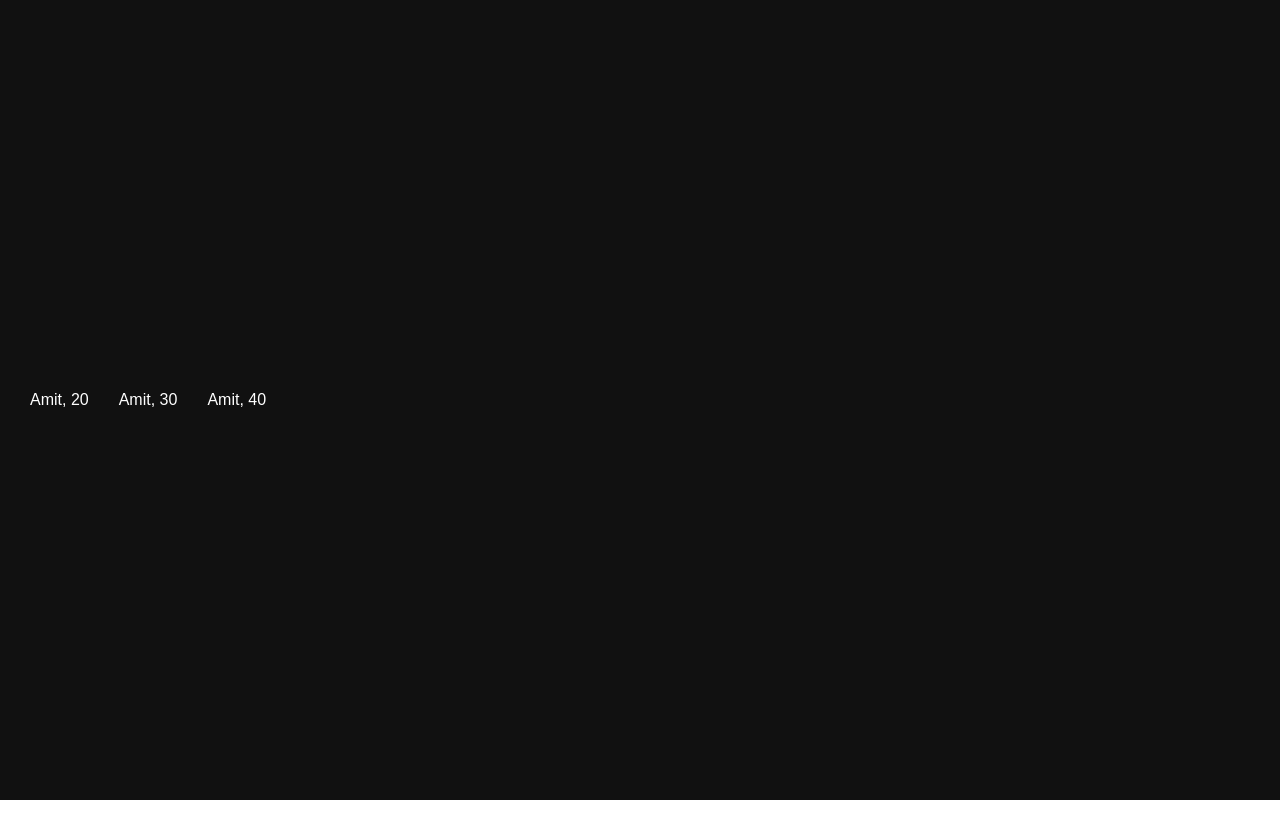
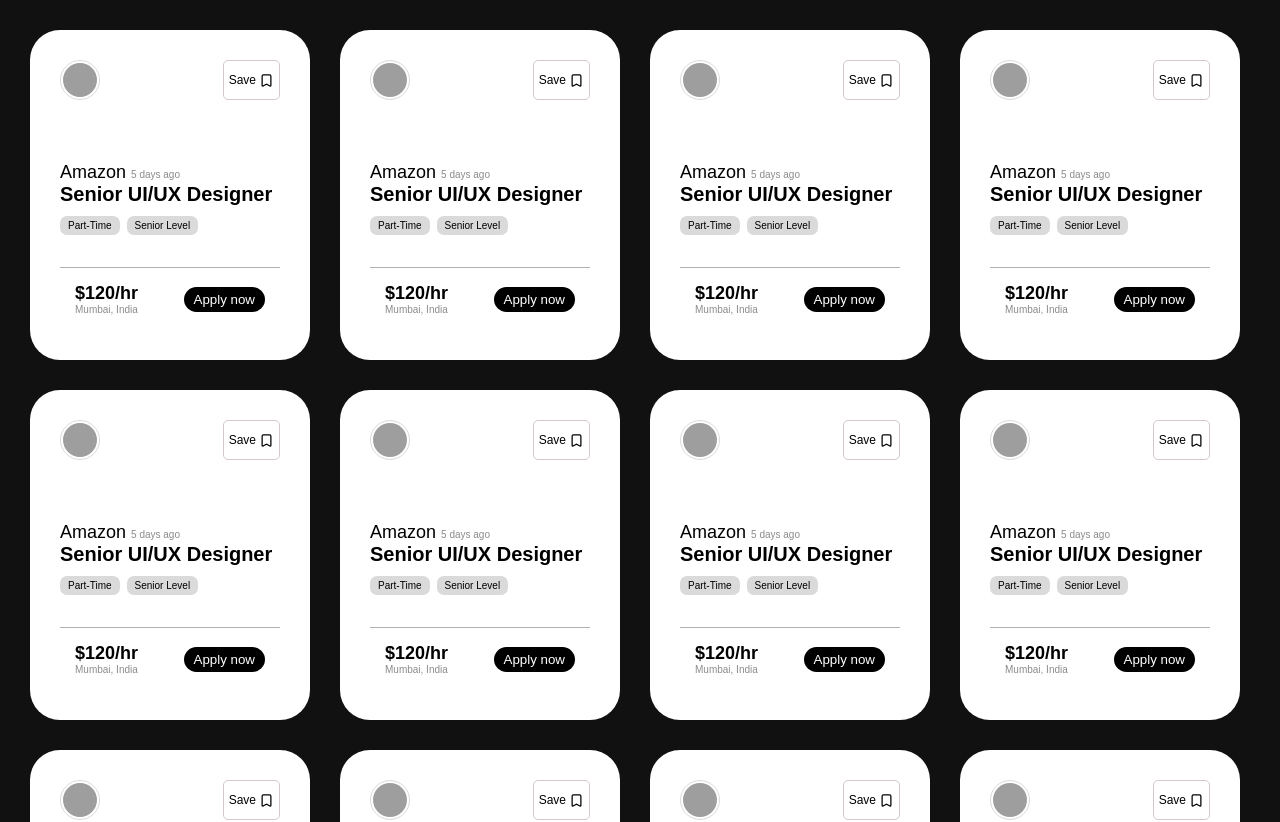
Before and after one commit to realamiit/Webpage, a React (Vite) app in the folder 04-cards-project/: page / in a window 1280 px wide. Shown: the top 822 px of the page. Before the commit the page ends 800 px from the top, so only its background shows below. Built offline with nearby package versions, Linux system fonts and the light colour scheme; grey boxes are pictures that could not be loaded.

Commit message:
Dlelet User.jsx because no need it was just for practice also

```diff
--- a/04-cards-project/src/App.jsx
+++ b/04-cards-project/src/App.jsx
@@ -5,16 +5,216 @@
 
 const App = () => {
 
-  const arr = [
-    20,30,40
-  ];
+  const jobs = [
+  {
+    brandLogo: "https://logo.clearbit.com/google.com",
+    companyName: "Google",
+    datePosted: "2 days ago",
+    post: "Software Engineer",
+    tag1: "Full Time",
+    tag2: "Junior Level",
+    pay: "$28/hour",
+    location: "Mumbai, India"
+  },
+  {
+    brandLogo: "https://logo.clearbit.com/microsoft.com",
+    companyName: "Microsoft",
+    datePosted: "1 week ago",
+    post: "Frontend Developer",
+    tag1: "Full Time",
+    tag2: "Mid Level",
+    pay: "$32/hour",
+    location: "Mumbai, India"
+  },
+  {
+    brandLogo: "https://logo.clearbit.com/amazon.com",
+    companyName: "Amazon",
+    datePosted: "3 days ago",
+    post: "Backend Developer",
+    tag1: "Full Time",
+    tag2: "Junior Level",
+    pay: "$26/hour",
+    location: "Mumbai, India"
+  },
+  {
+    brandLogo: "https://logo.clearbit.com/meta.com",
+    companyName: "Meta",
+    datePosted: "5 days ago",
+    post: "React Developer",
+    tag1: "Full Time",
+    tag2: "Mid Level",
+    pay: "$30/hour",
+    location: "Mumbai, India"
+  },
+  {
+    brandLogo: "https://logo.clearbit.com/apple.com",
+    companyName: "Apple",
+    datePosted: "1 week ago",
+    post: "iOS Developer",
+    tag1: "Full Time",
+    tag2: "Senior Level",
+    pay: "$38/hour",
+    location: "Mumbai, India"
+  },
+  {
+    brandLogo: "https://logo.clearbit.com/netflix.com",
+    companyName: "Netflix",
+    datePosted: "10 days ago",
+    post: "Full Stack Developer",
+    tag1: "Full Time",
+    tag2: "Senior Level",
+    pay: "$42/hour",
+    location: "Mumbai, India"
+  },
+  {
+    brandLogo: "https://logo.clearbit.com/adobe.com",
+    companyName: "Adobe",
+    datePosted: "4 days ago",
+    post: "UI Engineer",
+    tag1: "Full Time",
+    tag2: "Mid Level",
+    pay: "$31/hour",
+    location: "Mumbai, India"
+  },
+  {
+    brandLogo: "https://logo.clearbit.com/salesforce.com",
+    companyName: "Salesforce",
+    datePosted: "6 days ago",
+    post: "Java Developer",
+    tag1: "Full Time",
+    tag2: "Junior Level",
+    pay: "$27/hour",
+    location: "Mumbai, India"
+  },
+  {
+    brandLogo: "https://logo.clearbit.com/ibm.com",
+    companyName: "IBM",
+    datePosted: "2 weeks ago",
+    post: "Cloud Engineer",
+    tag1: "Full Time",
+    tag2: "Mid Level",
+    pay: "$30/hour",
+    location: "Mumbai, India"
+  },
+  {
+    brandLogo: "https://logo.clearbit.com/oracle.com",
+    companyName: "Oracle",
+    datePosted: "8 days ago",
+    post: "Java Software Engineer",
+    tag1: "Full Time",
+    tag2: "Mid Level",
+    pay: "$29/hour",
+    location: "Mumbai, India"
+  },
+  {
+    brandLogo: "https://logo.clearbit.com/intel.com",
+    companyName: "Intel",
+    datePosted: "3 days ago",
+    post: "Software Developer",
+    tag1: "Full Time",
+    tag2: "Junior Level",
+    pay: "$25/hour",
+    location: "Mumbai, India"
+  },
+  {
+    brandLogo: "https://logo.clearbit.com/nvidia.com",
+    companyName: "NVIDIA",
+    datePosted: "1 week ago",
+    post: "AI/ML Engineer",
+    tag1: "Full Time",
+    tag2: "Senior Level",
+    pay: "$40/hour",
+    location: "Mumbai, India"
+  },
+  {
+    brandLogo: "https://logo.clearbit.com/cisco.com",
+    companyName: "Cisco",
+    datePosted: "9 days ago",
+    post: "Network Engineer",
+    tag1: "Full Time",
+    tag2: "Mid Level",
+    pay: "$28/hour",
+    location: "Mumbai, India"
+  },
+  {
+    brandLogo: "https://logo.clearbit.com/uber.com",
+    companyName: "Uber",
+    datePosted: "5 days ago",
+    post: "Backend Engineer",
+    tag1: "Full Time",
+    tag2: "Senior Level",
+    pay: "$35/hour",
+    location: "Mumbai, India"
+  },
+  {
+    brandLogo: "https://logo.clearbit.com/spotify.com",
+    companyName: "Spotify",
+    datePosted: "12 days ago",
+    post: "Frontend Engineer",
+    tag1: "Part Time",
+    tag2: "Junior Level",
+    pay: "$24/hour",
+    location: "Mumbai, India"
+  },
+  {
+    brandLogo: "https://logo.clearbit.com/airbnb.com",
+    companyName: "Airbnb",
+    datePosted: "2 weeks ago",
+    post: "Full Stack Engineer",
+    tag1: "Full Time",
+    tag2: "Mid Level",
+    pay: "$33/hour",
+    location: "Mumbai, India"
+  },
+  {
+    brandLogo: "https://logo.clearbit.com/tesla.com",
+    companyName: "Tesla",
+    datePosted: "6 days ago",
+    post: "Software Engineer",
+    tag1: "Full Time",
+    tag2: "Junior Level",
+    pay: "$27/hour",
+    location: "Mumbai, India"
+  },
+  {
+    brandLogo: "https://logo.clearbit.com/accenture.com",
+    companyName: "Accenture",
+    datePosted: "4 days ago",
+    post: "MERN Stack Developer",
+    tag1: "Full Time",
+    tag2: "Junior Level",
+    pay: "$23/hour",
+    location: "Mumbai, India"
+  },
+  {
+    brandLogo: "https://logo.clearbit.com/cognizant.com",
+    companyName: "Cognizant",
+    datePosted: "1 week ago",
+    post: "Software Engineer",
+    tag1: "Full Time",
+    tag2: "Mid Level",
+    pay: "$25/hour",
+    location: "Mumbai, India"
+  },
+  {
+    brandLogo: "https://logo.clearbit.com/jpmorganchase.com",
+    companyName: "JPMorgan Chase",
+    datePosted: "10 days ago",
+    post: "Software Developer",
+    tag1: "Full Time",
+    tag2: "Senior Level",
+    pay: "$34/hour",
+    location: "Mumbai, India"
+  }
+];
 
+console.log(jobs)
 
   return (
     <div className='parent'>
-    {arr.map(function(elem){
-    return <User name={elem}/>
-  }) }
+    {jobs.map(function(elem) {
+      return <Card />
+    })}
     </div>
   )
 }
--- a/04-cards-project/src/components/User.jsx
+++ /dev/null
@@ -1,14 +0,0 @@
-import React from 'react'
-
-
-const User = (props) => {
-
-  console.log(props)
-  return (
-    <div style={{color:'white'}}>
-      Amit, {props.name}
-    </div>
-  )
-}
-
-export default User
--- a/04-cards-project/src/index.css
+++ b/04-cards-project/src/index.css
@@ -37,13 +37,14 @@
 }
 
 .parent{
-  height: 100vh;
+  min-height: 100vh;
   width: 100%;
   background-color: #111;
   padding: 30px;
   display: flex;
   align-items: center;
   gap: 30px;
+  flex-wrap: wrap;
 }
 .top button{
   display: flex;
```
